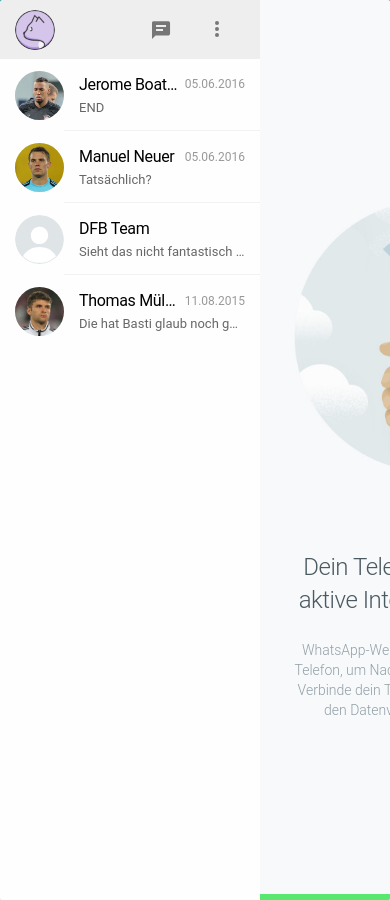
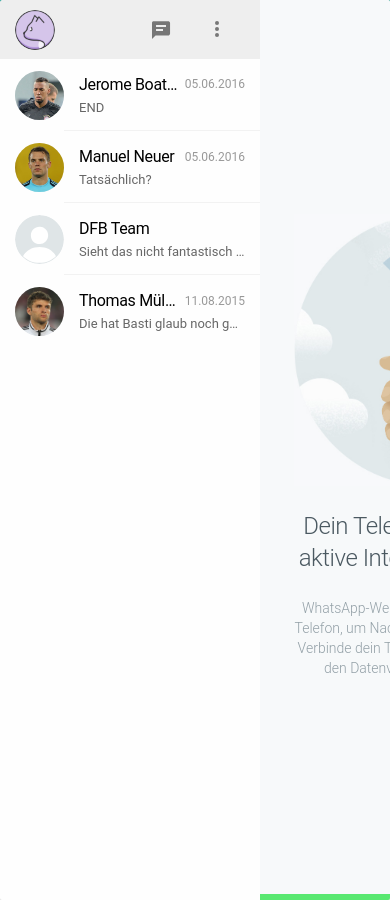
Before and after one commit to bkroggel/Static-Chat-Blog, a Jekyll site: the page built from index.html, in a window 390 px wide. Built offline with Jekyll 4.4.1, drawn with Linux system fonts in a browser that asks for light colours; nearby versions of some CDN libraries.

Commit message:
fixes and minor changes on mobile view, added abillity to show group members in chat header

```diff
--- a/_includes/chat.html
+++ b/_includes/chat.html
@@ -17,6 +17,12 @@
         <span class="today">
           {% assign conversations = page.conversations | sort: 'some_field' | reverse %}{% for conversation_hash in conversations %}{% if should_break == true %}{% assign should_break = false %}{% break %}{% else %}{% for conversation in conversation_hash %}{% assign time_temp = conversation[0] | split:"-" %}{% assign time = time_temp[0] | rstrip | slice: -5, 5 %}{% assign name = conversation[0] | split:"-" %}{% assign name = name[1] | strip %}{% if name == contact.short %}heute {{time}}{% assign should_break = true %}{% break %}{% endif %}{% endfor %}{% endif %}{% endfor %}
         </span>
+      </h2>
+      {% elsif contact.groupchat == true %}
+      <h2 class="chat-members">
+        {% for member in page.members  %}
+          <span>{{site.data.contacts[member]name}}</span>
+        {% endfor %}
       </h2>
       {% endif %}
     </div>
--- a/_sass/blank.scss
+++ b/_sass/blank.scss
@@ -14,12 +14,13 @@
     width: 460px;
   }
   h1 {
-    margin-top: 38px;
+    margin-top: 10px;
     color: #4b5961;
     font-weight: 300;
     font-size: 24px;
     @media (min-width: 800px) {
       font-size: 36px;
+      margin-top: 38px;
     }
   }
   p{
@@ -33,10 +34,11 @@
     background: url(../img/wap.jpeg) no-repeat center;
     background-size: contain;
     width: 100%;
-    height: 355px;
+    height: 300px;
     margin: 0 auto;
     @media (min-width: 800px) {
       width: 356px;
+      height: 355px;
     }
   }
 }
--- a/_sass/chat.scss
+++ b/_sass/chat.scss
@@ -31,6 +31,7 @@
 .header-info {
   cursor: pointer;
   flex-grow: 1;
+  overflow: hidden;
   h2 {
     font-size: 13px;
     line-height: 18px;
@@ -39,9 +40,20 @@
     white-space: nowrap;
     text-align: left;
     margin: 0;
+    overflow: hidden;
+    text-overflow: ellipsis;
   }
   .today {
     display: none;
+  }
+}
+
+.header-info h2.chat-members span {
+  &:after {
+    content:', '
+  }
+  &:last-of-type:after {
+    content:''
   }
 }
 
--- a/_sass/list.scss
+++ b/_sass/list.scss
@@ -1,3 +1,5 @@
+
+
 .list {
   height: 100%;
   width: 100%;
--- a/index.html
+++ b/index.html
@@ -1,7 +1,7 @@
 ---
 ---
 <!DOCTYPE html>
-<html >
+<html lang="de">
   <head>
     <meta charset="UTF-8">
     <meta name="viewport" content="width=device-width, initial-scale=1">
@@ -26,7 +26,6 @@
     <link href="{{"assets/css/main.css" | prepend: site.baseurl}}" rel="stylesheet">
     <script defer src="https://code.getmdl.io/1.1.3/material.min.js"></script>
     <script src="https://ajax.googleapis.com/ajax/libs/jquery/2.2.4/jquery.min.js"></script>
-    <script src="{{"assets/scripts/script.js" | prepend: site.baseurl}}"></script>
 
   </head>
 
```
Also changed, not shown: assets/scripts/script.js (deleted).
